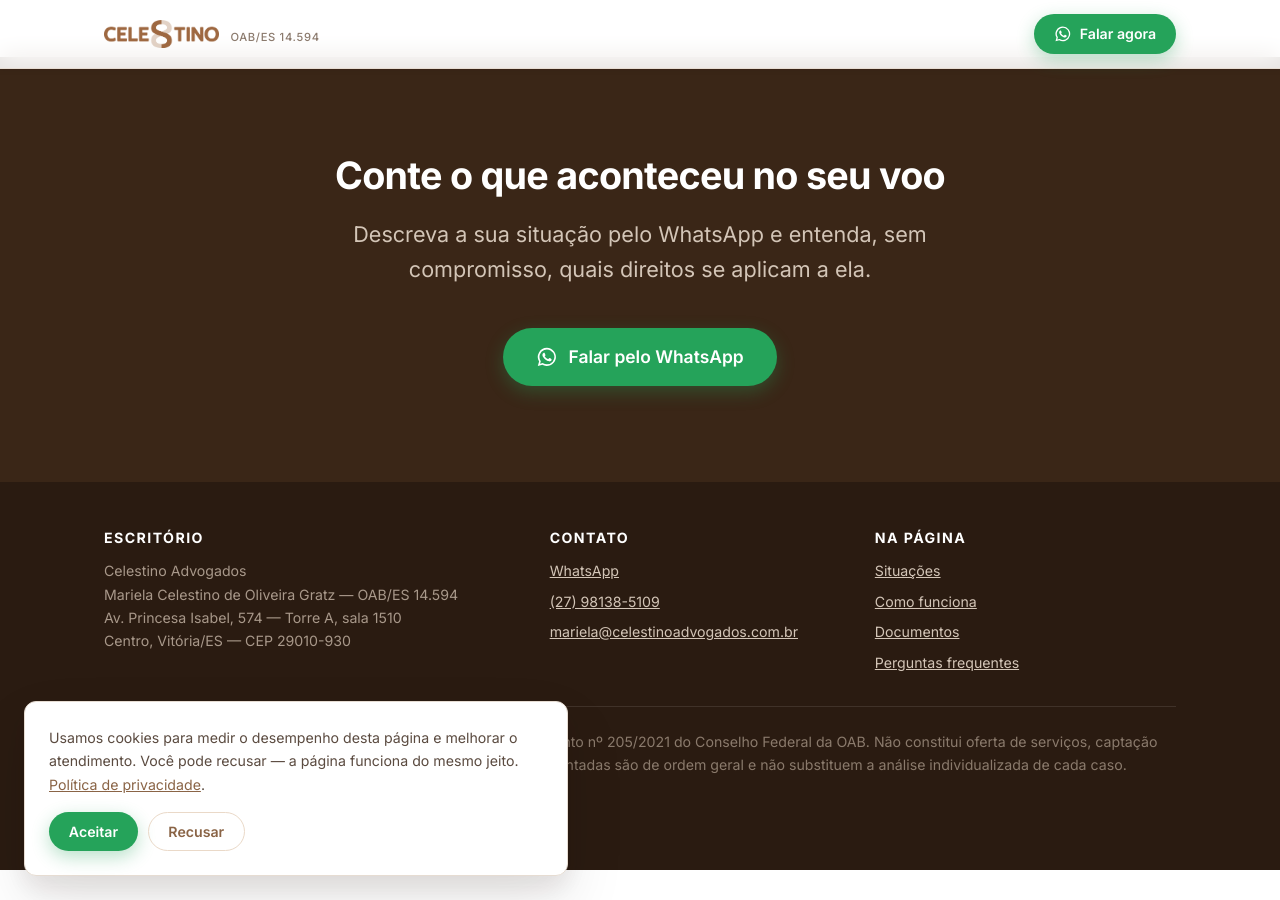
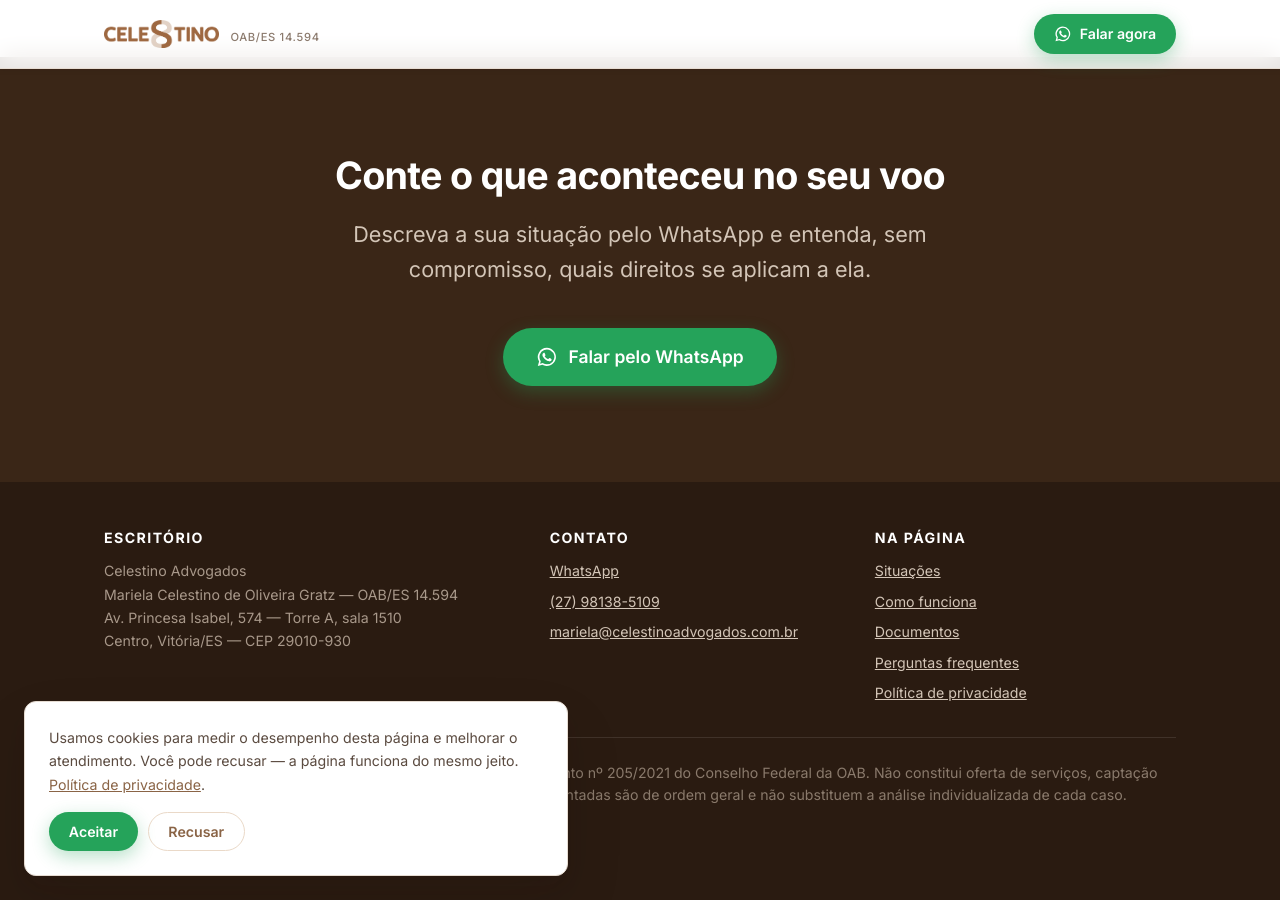
Before and after one commit to cafe01/celestinoadvogados.site, a Jekyll site: the page voo/index.html, which Jekyll copies as it is, in a window 1280 px wide and 900 px high, scrolled down 4630 px. Built offline with Jekyll 4.4.1, drawn with Linux system fonts in a browser that asks for light colours.

Commit message:
site: o link da politica no rodape de todas as paginas, e nao so dentro do banner
O banner some depois do aceite e levava o link junto; a inicial e os artigos
nao tinham nenhum.

Co-Authored-By: Claude Opus 5 <noreply@anthropic.com>

```diff
--- a/_layouts/base.html
+++ b/_layouts/base.html
@@ -44,6 +44,7 @@
     <div>
       <p><a href="mailto:mariela@celestinoadvogados.com.br">mariela@celestinoadvogados.com.br</a></p>
       <p><a href="https://wa.me/5527981385109">(27) 98138-5109</a></p>
+      <p><a href="{{ '/privacidade/' | relative_url }}">Política de privacidade</a></p>
     </div>
   </div>
   <div class="wrap rodape__nota">
--- a/voo/index.html
+++ b/voo/index.html
@@ -338,6 +338,7 @@
           <li><a href="#como-funciona">Como funciona</a></li>
           <li><a href="#documentos">Documentos</a></li>
           <li><a href="#perguntas">Perguntas frequentes</a></li>
+          <li><a href="/privacidade/">Política de privacidade</a></li>
         </ul>
       </div>
     </div>
```
